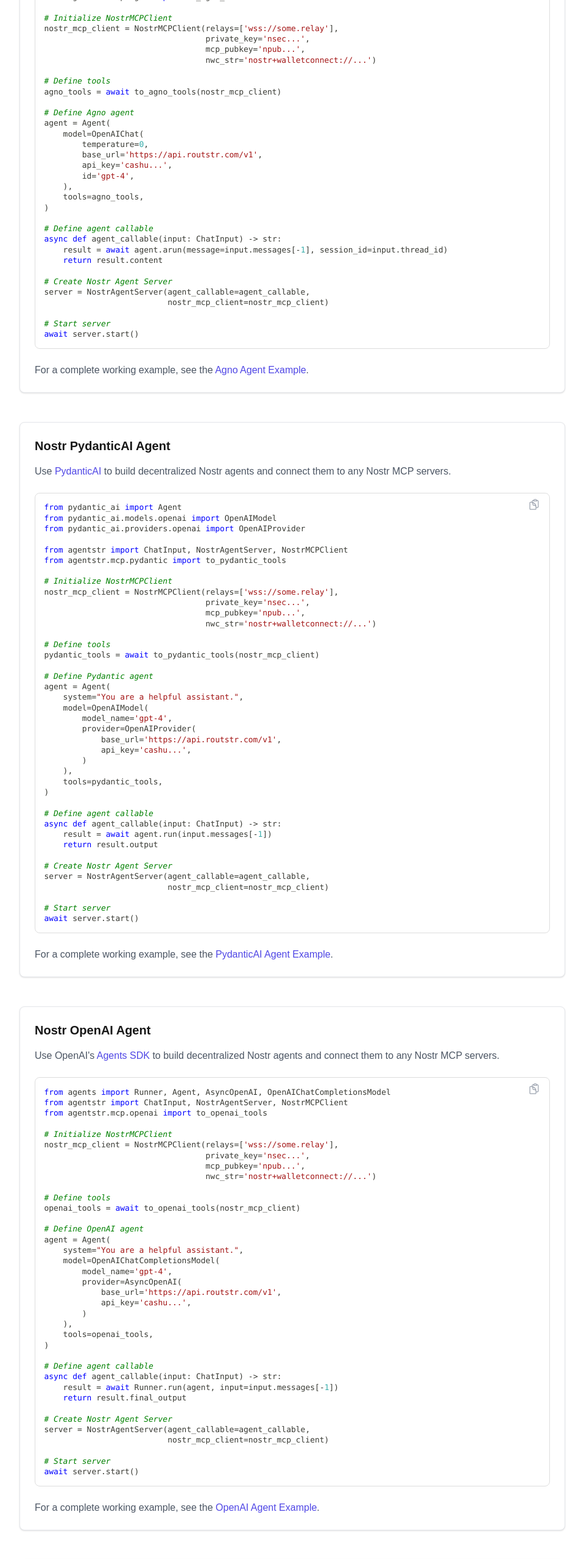
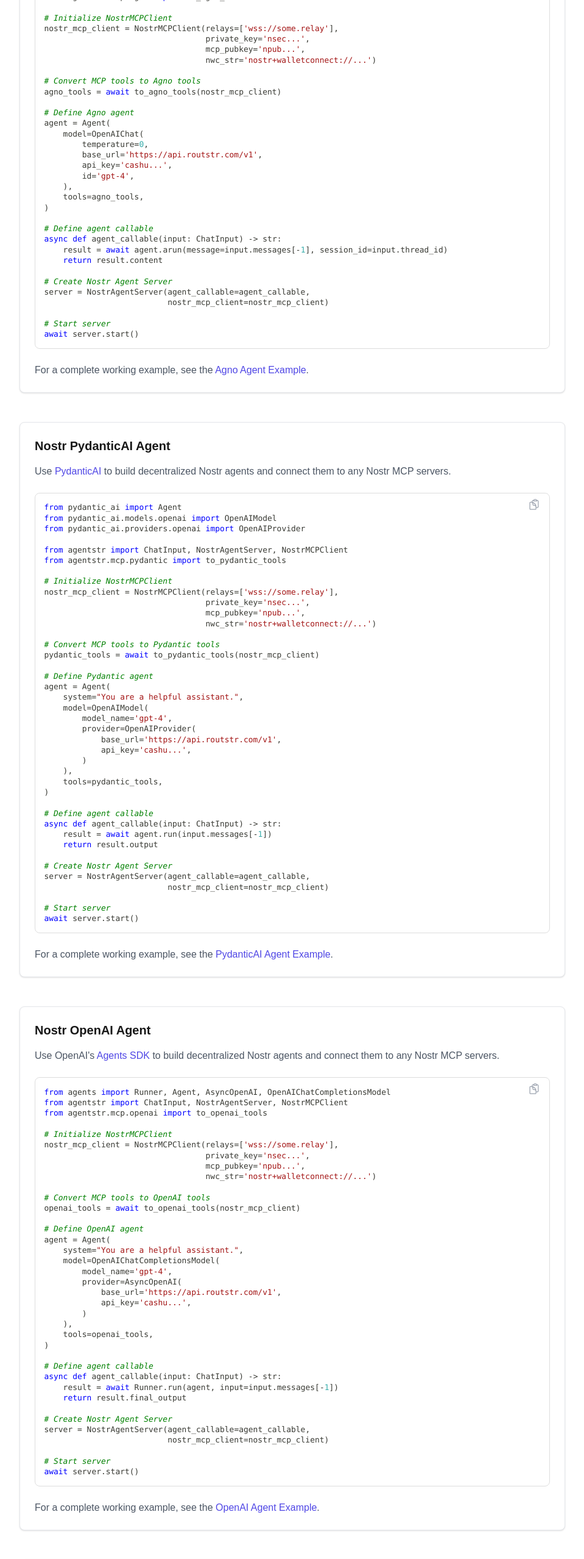
Before and after one commit to agentstr/agentstr-ui, a Next.js app: page /usage in a window 1280 px wide. Shown: the part 6140-8696 px from the top of the page at 61% size, without its empty margins (160-1119 px from the left). Built offline with nearby package versions, Linux system fonts and the light colour scheme.

Commit message:
comments

```diff
--- a/app/usage/page.tsx
+++ b/app/usage/page.tsx
@@ -457,7 +457,7 @@
                                   mcp_pubkey='npub...',
                                   nwc_str='nostr+walletconnect://...')
 
-# Define tools
+# Convert MCP tools to Agno tools
 agno_tools = await to_agno_tools(nostr_mcp_client)
 
 # Define Agno agent
@@ -512,7 +512,7 @@
                                   mcp_pubkey='npub...',
                                   nwc_str='nostr+walletconnect://...')
 
-# Define tools
+# Convert MCP tools to Pydantic tools
 pydantic_tools = await to_pydantic_tools(nostr_mcp_client)
 
 # Define Pydantic agent
@@ -566,7 +566,7 @@
                                   mcp_pubkey='npub...',
                                   nwc_str='nostr+walletconnect://...')
 
-# Define tools
+# Convert MCP tools to OpenAI tools
 openai_tools = await to_openai_tools(nostr_mcp_client)
 
 # Define OpenAI agent
@@ -625,7 +625,7 @@
                                   mcp_pubkey='npub...',
                                   nwc_str='nostr+walletconnect://...')
 
-# Define tools
+# Convert MCP tools to Google tools
 google_tools = await to_google_tools(nostr_mcp_client)
 
 # Define Google agent
```
